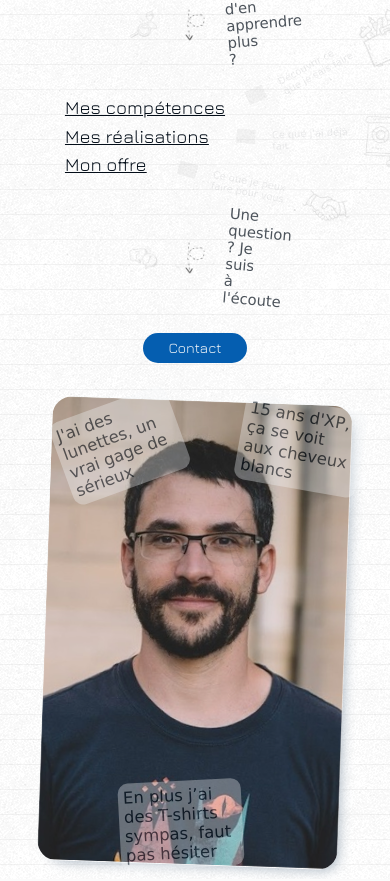
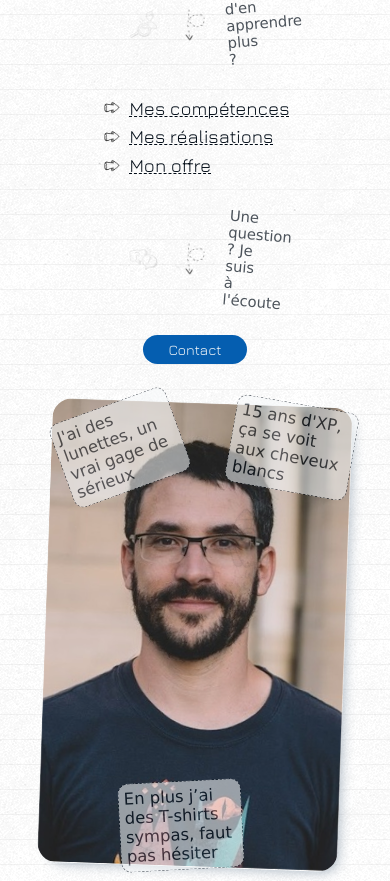
Before and after one commit to sblondeau/sb_website, a Symfony app: template templates/home/index.html.twig in a window 390 px wide; the page is wider, and only the part inside the window is pictured. Shown: the part 271-1152 px from the top of that part. Run offline with Twig, Linux system fonts and the light colour scheme; the template is opened without the code that fills it, so the values that code supplies are empty; style sheets or scripts are compiled from the project's sources; some libraries are stand-ins or nearby versions; some web fonts are replaced; grey boxes are pictures that could not be loaded.

Commit message:
responsive adjustements

```diff
--- a/assets/styles/app.css
+++ b/assets/styles/app.css
@@ -90,6 +90,7 @@ main {
 
 :where(a:any-link) {
     color: var(--dark);
+    text-decoration: none;
 }
 
 a:hover {
--- a/assets/styles/home.css
+++ b/assets/styles/home.css
@@ -126,6 +126,17 @@ li .arrow-block .icon {
     width: 4rem;
 }
 
+li a {
+    display: flex;
+    align-items: center;
+    gap: var(--spacing-xs);
+    text-decoration: underline dashed var(--dark) 2px;
+}
+
+li a .icon {
+    --font-size:2.2;
+}
+
 .skills .arrow-block {
     --rotate: -20deg;
     --translateX: 0%;
@@ -168,6 +179,7 @@ li:hover {
 /********  PICTURE *********/
 aside {
     position: relative;
+    margin-block-start: var(--spacing2);
 }
 
 .me {
@@ -343,17 +355,15 @@ aside .arrow-block-text {
 }
 
 @media screen and (width < 720px) {
-    ul {
-        transform: translate(-50px);
-    }
-
     .me {
         width: 300px;
     }
-    aside {
-        margin-block-start: var(--spacing2);
+
+    li a {
+        text-decoration-thickness: 1px;
     }
-    aside .arrow {
+
+    .hide-sm {
         display: none;
     }
 
@@ -361,16 +371,17 @@ aside .arrow-block-text {
         opacity: 0.8;
         height: fit-content;
     }
+
     aside .arrow-block-text {
-        background-color: var(--light-transparent);
+        background-color: var(--light);
         border-radius: 1rem;
+        border: 1px dashed var(--dark);
         padding: var(--spacing-xs);
     }
 
-
     aside .hair {
         top: -5%;
-        right: -15%;
+        right: -12%;
     }
 
     aside .glasses {
--- a/src/DataFixtures/SkillCategoryFixtures.php
+++ b/src/DataFixtures/SkillCategoryFixtures.php
@@ -12,6 +12,8 @@ class SkillCategoryFixtures extends Fixture
         'backend' => ['Développeur Backend', 'Parce qu\'un code bien écrit, ça peut-être beau aussi !'],
         'frontend' => ['Frontend', 'J\'aime passionnement le CSS et je n\'ai pas peur de le dire'],
         'uxui' => ['UX/UI', 'Ergonomie, accessibilité, ça n\'empêche pas de faire joli'],
+        'devops' => ['Devops', 'Automatisation'],
+        'project' => ['Gestion de projet', '7 ans de formation, +100 projets élèves gérés'],
     ];
 
     public function load(ObjectManager $manager): void
--- a/src/DataFixtures/SkillFixtures.php
+++ b/src/DataFixtures/SkillFixtures.php
@@ -19,6 +19,8 @@ class SkillFixtures extends Fixture implements DependentFixtureInterface
         ],
         'frontend' => ['JS', 'CSS', 'HTML'],
         'uxui' => ['Figma', 'Inkscape'],
+        'devops' => ['Docker', 'Github action'],
+        'project' => ['Scrum', 'Agilité'],
     ];
 
     public function load(ObjectManager $manager): void
--- a/templates/home/index.html.twig
+++ b/templates/home/index.html.twig
@@ -19,14 +19,14 @@
 					Développeur
 					<strong>PHP/Symfony</strong>
 				</h2>
-				<img class="icon-dark php-icon" src="{{ asset('images/php.png') }}" alt="">
+				<img class="icon-dark php-icon hide-sm" src="{{ asset('images/php.png') }}" alt="">
 
 				<h2>
 					<img class="icon icon-dark" src="{{ asset('images/work-from-home.png')}}" alt="">
 					100%
 					<strong>télétravail</strong>
 				</h2>
-				<img class="icon-dark remote-icon" src="{{ asset('images/webinar.png') }}" alt="">
+				<img class="icon-dark remote-icon hide-sm" src="{{ asset('images/webinar.png') }}" alt="">
 			</div>
 			<h2></header>
 			<main>
@@ -38,24 +38,33 @@
 				<div>
 					<ul>
 						<li class="skills">
-							<a href="{{ path('app_skill') }}">Mes compétences</a>
-							<div class="arrow-block ">
+							<a href="{{ path('app_skill') }}">
+								<img class="icon" src="{{ asset('images/right-arrow.png') }}" alt="">
+								Mes compétences
+							</a>
+							<div class="arrow-block hide-sm">
 								<img class="arrow-small" src="{{ asset('images/arrows/double-loop.png') }}" alt="">
 								<span class="arrow-block-text">Découvrir ce que je sais faire</span>
 								<img class="icon" src="{{ asset('images/skills.png') }}" alt="">
 							</div>
 						</li>
 						<li class="portfolio">
-							<a href="{{ path('app_home') }}">Mes réalisations</a>
-							<div class="arrow-block ">
+							<a href="{{ path('app_home') }}">
+								<img class="icon" src="{{ asset('images/right-arrow.png') }}" alt="">
+								Mes réalisations
+							</a>
+							<div class="arrow-block hide-sm">
 								<img class="arrow-small" src="{{ asset('images/arrows/double-loop.png') }}" alt="">
 								<span class="arrow-block-text">Ce que j'ai déjà fait</span>
 								<img class="icon" src="{{ asset('images/portfolio.png') }}" alt="">
 							</div>
 						</li>
 						<li class="offer">
-							<a href="{{ path('app_home') }}">Mon offre</a>
-							<div class="arrow-block offer">
+							<a href="{{ path('app_home') }}">
+								<img class="icon" src="{{ asset('images/right-arrow.png') }}" alt="">
+								Mon offre
+							</a>
+							<div class="arrow-block offer hide-sm">
 								<img class="arrow-small" src="{{ asset('images/arrows/double-loop.png') }}" alt="">
 								<span class="arrow-block-text">Ce que je peux faire pour vous</span>
 								<img class="icon" src="{{ asset('images/offer.png') }}" alt="">
@@ -82,20 +91,20 @@
 				<span class="arrow-block-text">
 					J'ai des lunettes, un vrai gage de sérieux
 				</span>
-				<img class="arrow" src="{{ asset('images/arrows/snake.png')}}" alt="">
+				<img class="arrow hide-sm" src="{{ asset('images/arrows/snake.png')}}" alt="">
 			</div>
 			<div class="arrow-block hair">
 				<span class="arrow-block-text">
 					15 ans d'XP, ça se voit aux cheveux blancs
 				</span>
-				<img class="arrow" src="{{ asset('images/arrows/turn-right.png')}}" alt="">
+				<img class="arrow hide-sm" src="{{ asset('images/arrows/turn-right.png')}}" alt="">
 
 			</div>
 			<div class="arrow-block t-shirt">
 				<span class="arrow-block-text">
 					En plus j’ai des T-shirts sympas, faut pas hésiter
 				</span>
-				<img class="arrow" src="{{ asset('images/arrows/rotated-right.png')}}" alt="">
+				<img class="arrow hide-sm " src="{{ asset('images/arrows/rotated-right.png')}}" alt="">
 			</div>
 		</aside>
 		<div class="rocket">
```
Also changed, not shown: other parts of assets/styles/app.css (+23 -7 lines), assets/styles/skills.css (+16 -8 lines), templates/skill/index.html.twig (+11 -1 lines), assets/images/devops.png (added), assets/images/project.png (added).
